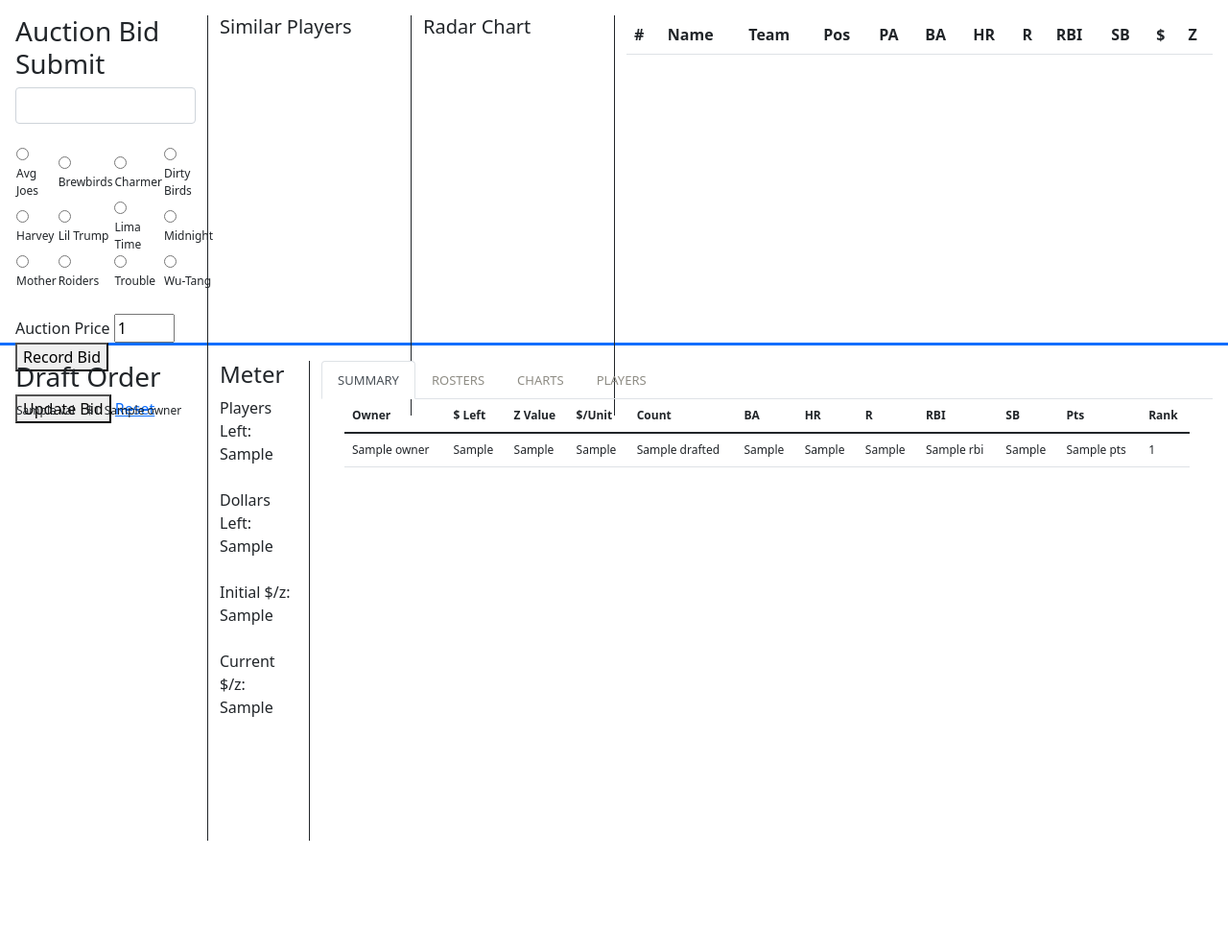
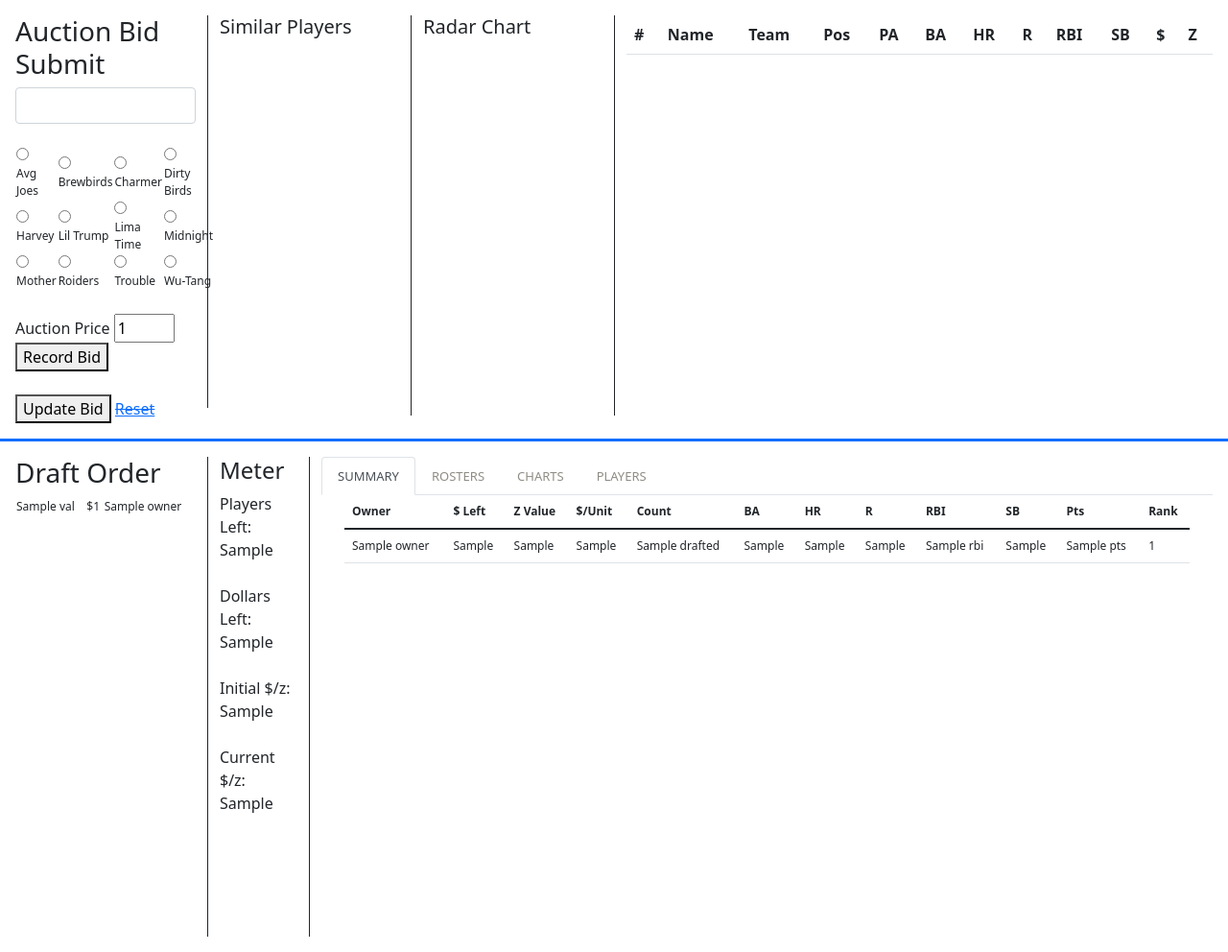
Before and after one commit to haueter19/baseball, a Python web app: template templates/draft.html in a window 1280 px wide. Shown: the whole page at 96% size. Before the commit the page ends 876 px from the top, so only its background shows below. Run offline with Jinja, Linux system fonts and the light colour scheme; the template is opened without the code that fills it: most values are stand-ins (such as "Sample title", 1, 10 or a date in 2020); some libraries are stand-ins or nearby versions.

Commit message:
Update draft.html

```diff
--- a/templates/draft.html
+++ b/templates/draft.html
@@ -19,7 +19,7 @@
         <script src="/static/sort-table.js"></script>
     </head>
     <body>
-        <div class="row border-bottom border-3 border-primary p-3" style="height:360px">
+        <div class="row border-bottom border-3 border-primary p-3">
             <div class="col-md-2">
                 <form action="/fantasy/draft/update_bid" onsubmit="return validateForm()" id="bid_form" method="get">
                     <h3>Auction Bid Submit</h3>
```
